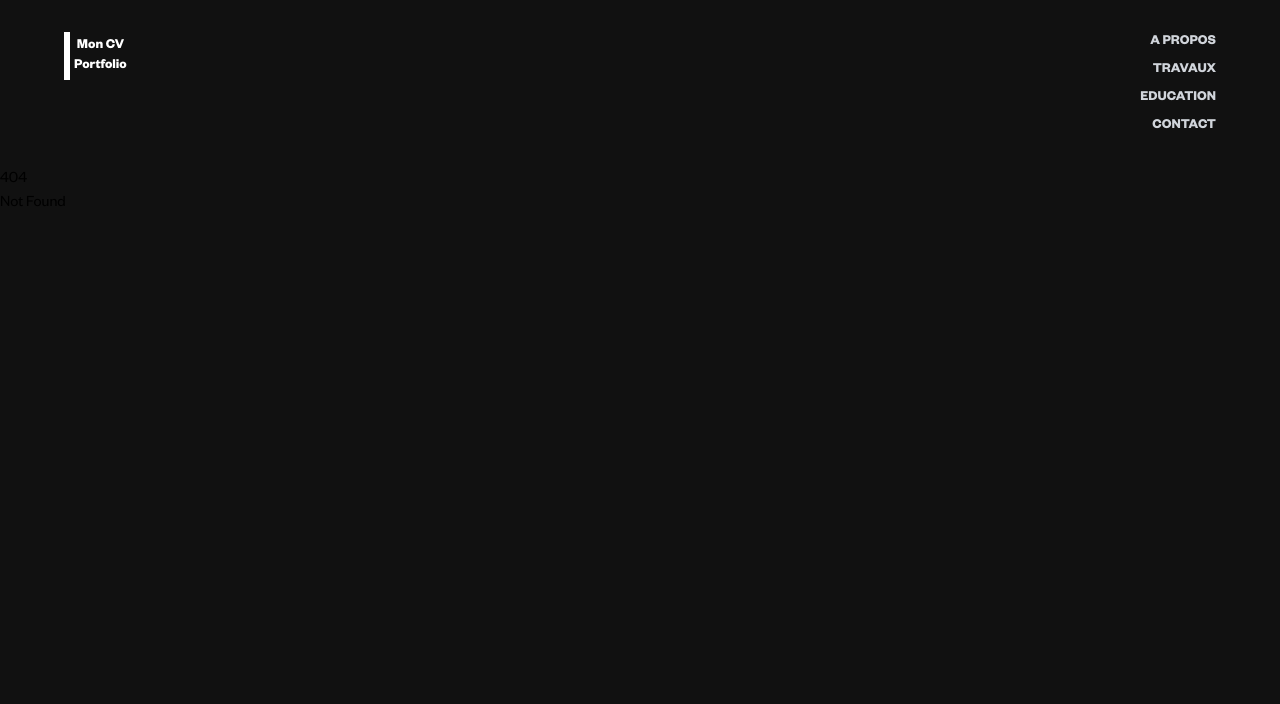
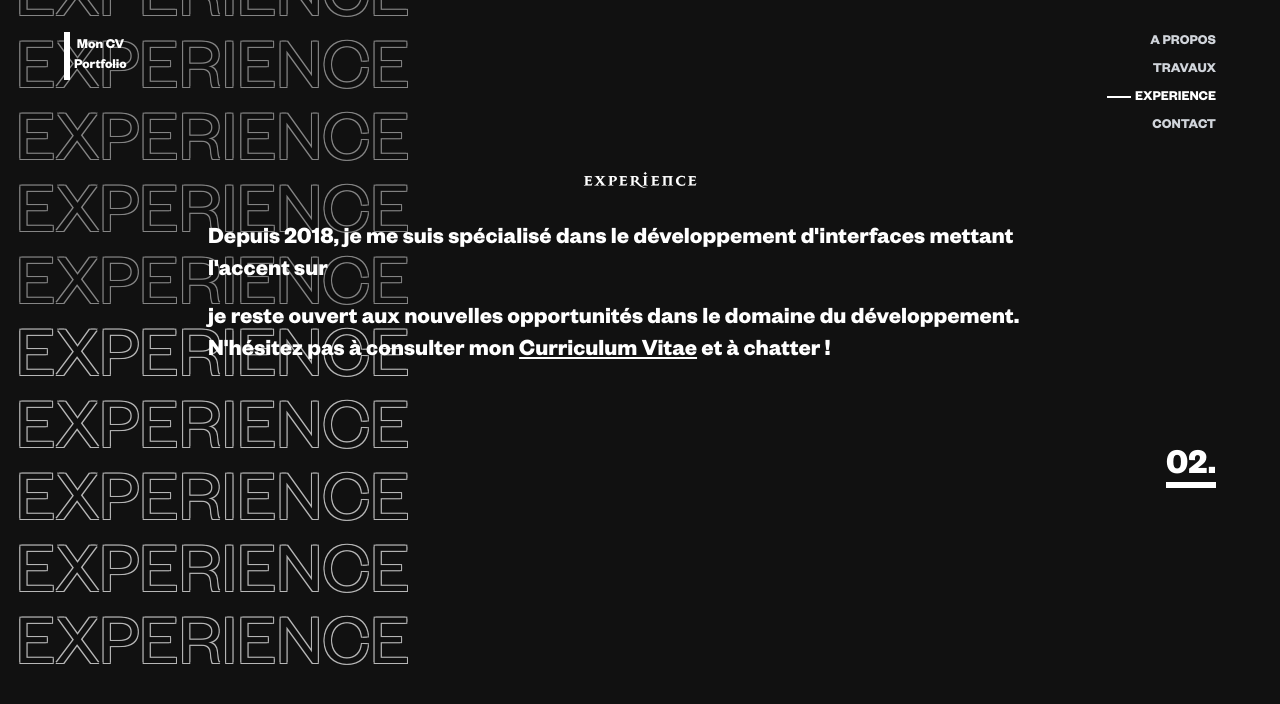
Before and after one commit to IsraelBoka/portfolio, a SvelteKit app: page /experience in a window 1280 px wide. Before the commit this address had no page. Shown: the top 704 px of the page. Built offline with nearby package versions, Linux system fonts and the light colour scheme.

Commit message:
experience page

```diff
--- a/src/routes/+layout.svelte
+++ b/src/routes/+layout.svelte
@@ -10,8 +10,8 @@
 			Israel Boka
 		{:else if $page.url.pathname === `${base}/travaux`}
 			Les 12 travaux d'Hercule
-		{:else if $page.url.pathname === `${base}/education`}
-			Israel Boka | Education et Expérience
+		{:else if $page.url.pathname === `${base}/experience`}
+			Israel Boka | Experience
 		{:else if $page.url.pathname === `${base}/contact`}
 			Israel Boka | Me contacter
 		{/if}
@@ -61,15 +61,15 @@
 				/>
 			</a>
 
-			<a href={`${base}/education`} class="inline-flex flex-row-reverse justify-between group">
+			<a href={`${base}/experience`} class="inline-flex flex-row-reverse justify-between group">
 				<div
-					class:text-white={$page.url.pathname === `${base}/education`}
+					class:text-white={$page.url.pathname === `${base}/experience`}
 					class="text-sm font-bold text-gray-300 group-hover:text-white transition-colors"
 				>
-					Education
+					experience
 				</div>
 				<div
-					class:bg-[length:100%_2px]={$page.url.pathname === `${base}/education`}
+					class:bg-[length:100%_2px]={$page.url.pathname === `${base}/experience`}
 					class=" w-6 h-0.5 my-2 mx-1 bg-right-bottom bg-gradient-to-r from-white to-white bg-[length:0%_2px] bg-no-repeat group-hover:bg-[length:100%_2px] transition-all duration-300 ease-out"
 				/>
 			</a>
@@ -103,7 +103,7 @@
 				>01.
 			</span>
 		{/if}
-		{#if $page.url.pathname === '/education'}
+		{#if $page.url.pathname === '/experience'}
 			<span
 				class=" text-4xl font-bold text-white bg-gradient-to-r from-white to-white bg-bottom bg-no-repeat bg-[length:100%_6px] transition-[background-size]"
 				>02.</span
--- a/src/routes/education/+page.svelte
+++ /dev/null
@@ -1,5 +0,0 @@
-<script lang="ts"></script>
-
-<section class="px-16">
-	<h1 class="text-2xl text-white font-Crusader">Education page</h1>
-</section>
--- /dev/null
+++ b/src/routes/experience/+page.svelte
@@ -0,0 +1,48 @@
+<div
+	id="background-text "
+	class="pointer-events-none absolute z-0 w-full h-full overflow-y-hidden left-0 top-0"
+>
+	<div class="relative text-[#111111] opacity-70 text-stroke-3">
+		<div class=" flex flex-col uppercase animate-marquee-up whitespace-nowrap">
+			<span class="text-5xl lg:text-7xl mx-4">EXPERIENCE </span>
+			<span class="text-5xl lg:text-7xl mx-4">EXPERIENCE </span>
+			<span class="text-5xl lg:text-7xl mx-4">EXPERIENCE </span>
+			<span class="text-5xl lg:text-7xl mx-4">EXPERIENCE </span>
+			<span class="text-5xl lg:text-7xl mx-4">EXPERIENCE </span>
+		</div>
+
+		<div
+			class="absolute flex flex-col top-0 uppercase opacity-70 animate-marquee-down whitespace-nowrap text-[#111111] text-stroke-3"
+		>
+			<span class="text-5xl lg:text-7xl mx-4">EXPERIENCE </span>
+			<span class="text-5xl lg:text-7xl mx-4">EXPERIENCE </span>
+			<span class="text-5xl lg:text-7xl mx-4">EXPERIENCE </span>
+			<span class="text-5xl lg:text-7xl mx-4">EXPERIENCE </span>
+			<span class="text-5xl lg:text-7xl mx-4">EXPERIENCE </span>
+		</div>
+	</div>
+</div>
+
+<section class="px-16 relative z-10">
+	<h1 class="text-2xl text-white font-Crusader text-center">Experience</h1>
+	<div class="text-lg flex flex-col gap-4 text-white font-bold lg:text-2xl px-36 pt-6">
+		Depuis 2018, je me suis spécialisé dans le développement d'interfaces mettant l'accent sur
+
+		<div>
+			je reste ouvert aux nouvelles opportunités dans le domaine du développement. N'hésitez pas à
+			consulter mon <a
+				href="resume.pdf"
+				class="hover:opacity-80 transition-colors underline"
+				download="CV_BOKA_ISRAEL"
+			>
+				Curriculum Vitae
+			</a> et à chatter !
+		</div>
+	</div>
+</section>
+
+<style>
+	.text-stroke-3 {
+		text-shadow: -1px -1px 0 white, 1px -1px 0 white, -1px 1px 0 white, 1px 1px 0 white;
+	}
+</style>
--- a/src/routes/travaux/+page.svelte
+++ b/src/routes/travaux/+page.svelte
@@ -1,7 +1,3 @@
-<script>
-	import { base } from '$app/paths';
-</script>
-
 <div
 	id="background-text "
 	class="pointer-events-none absolute z-0 w-full h-full top-0 left-0 inset-0"
```
